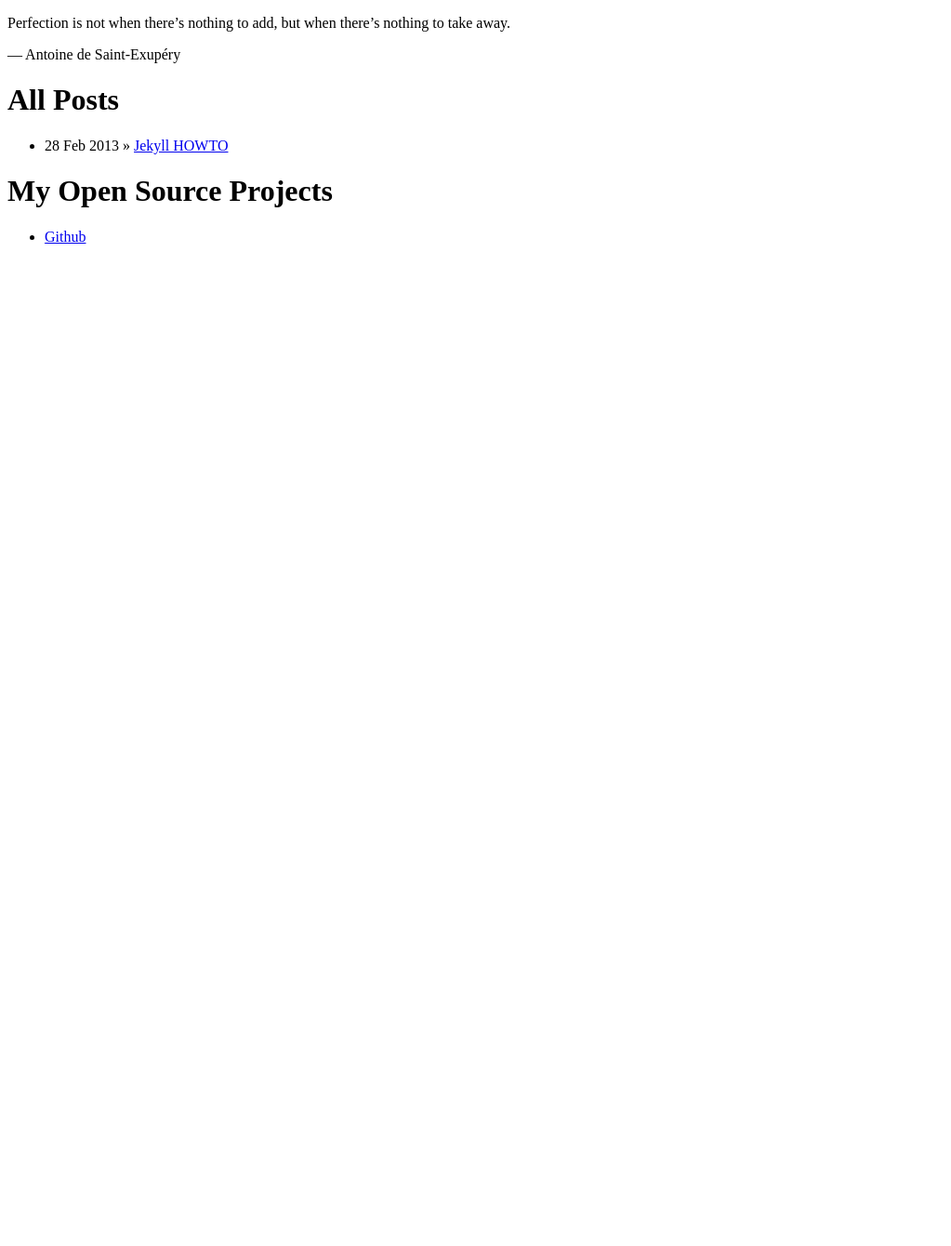
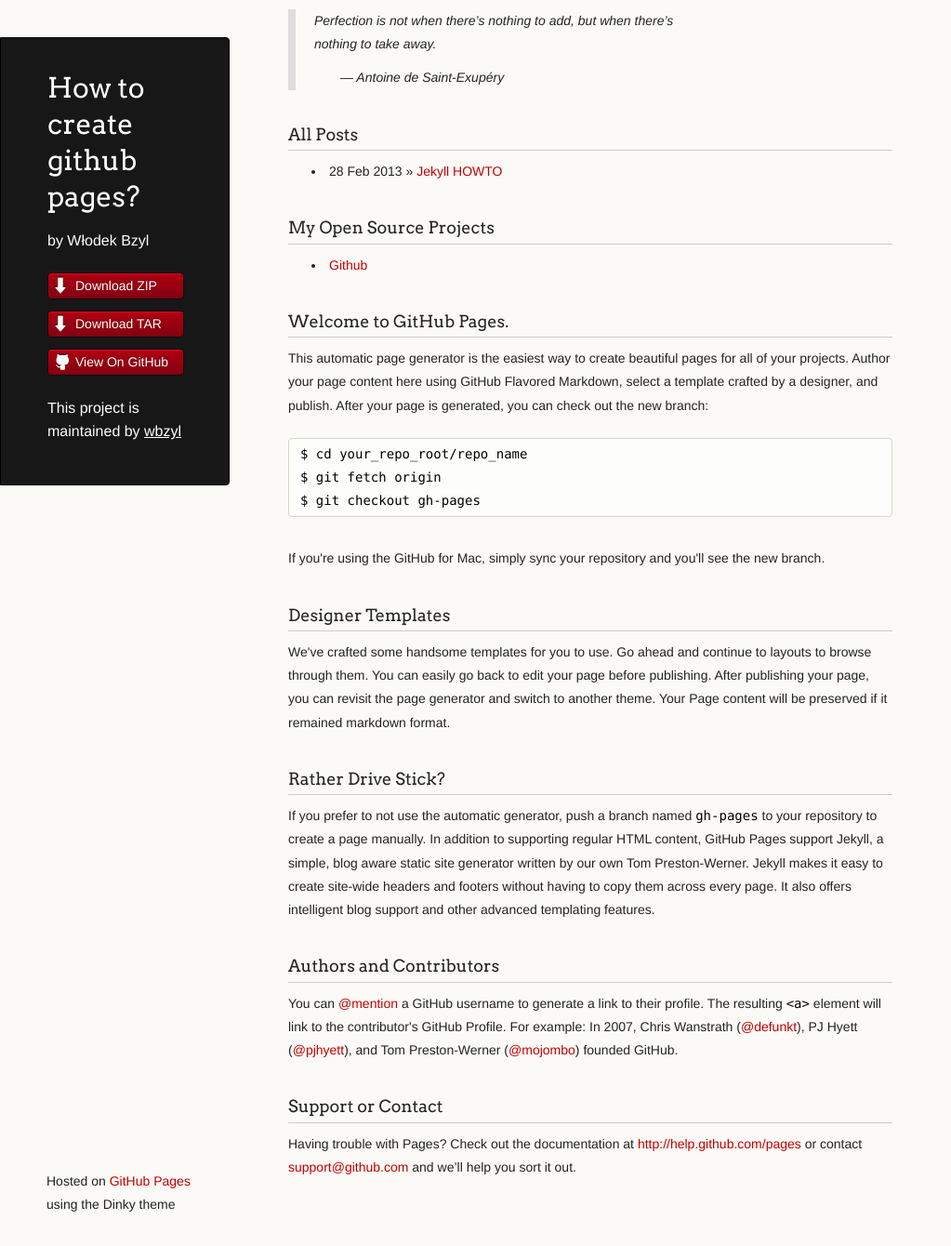
Before and after one commit to joliment/wbzyl.github.com, a Jekyll site: the page built from index.html, in a window 1280 px wide and 1340 px high. Shown: the whole window at 93% size, without its empty margins (0-1023 px from the left). Built offline with Jekyll 4.4.1, drawn with Linux system fonts in a browser that asks for light colours; Markdown is read by kramdown in place of the engine named in the settings.

Commit message:
dodano Dinky theme

```diff
--- a/_layouts/index.html
+++ b/_layouts/index.html
@@ -1,14 +1,46 @@
 <!doctype html public "★★★★★">
-<html "lang=pl">
+<html lang="pl">
   <head>
     <meta charset="utf-8">
+    <meta http-equiv="X-UA-Compatible" content="chrome=1">
     <title>{{ page.title }}</title>
-    <link rel="stylesheet" href="/stylesheets/css/blog.css">
-    <link rel="stylesheet" href="/stylesheets/pygments.css">
+
+    <link rel="stylesheet" href="/stylesheets/styles.css">
+    <link rel="stylesheet" href="/stylesheets/pygment_trac.css">
+    <link rel="stylesheet" href="/stylesheets/blog.css">
+    <script src="/javascripts/scale.fix.js"></script>
+    <meta name="viewport" content="width=device-width, initial-scale=1, user-scalable=no">
+    <!--[if lt IE 9]>
+    <script src="//html5shiv.googlecode.com/svn/trunk/html5.js"></script>
+    <![endif]-->
   </head>
   <body>
-    <div class="content">
-      {{ content }}
+    <div class="wrapper">
+      <header>
+        <h1 class="header">{{ page.title }}</h1>
+        <p class="header">by Włodek Bzyl</p>
+        <ul>
+          <li class="download"><a class="buttons" href="https://github.com/wbzyl/test/zipball/master">Download ZIP</a></li>
+          <li class="download"><a class="buttons" href="https://github.com/wbzyl/test/tarball/master">Download TAR</a></li>
+          <li><a class="buttons github" href="https://github.com/wbzyl/test">View On GitHub</a></li>
+        </ul>
+        <p class="header">This project is maintained by <a class="header name" href="https://github.com/wbzyl">wbzyl</a></p>
+      </header>
+      <article>
+        <blockquote>
+          <p>
+            Perfection is not when there’s nothing to add, but when there’s
+            nothing to take away.
+          </p>
+          <p class="source">— Antoine de Saint-Exupéry</p>
+        </blockquote>
+
+        {{ content }}
+      </article>
+      <footer>
+        <p><small>Hosted on <a href="https://pages.github.com">GitHub Pages</a> using the Dinky theme</small></p>
+      </footer>
     </div>
+    <!--[if !IE]><script>fixScale(document);</script><![endif]-->
   </body>
 </html>
--- a/index.html
+++ b/index.html
@@ -1,22 +1,70 @@
 ---
 layout: index
-title: Mój_Blog
+title: How to create github pages?
 ---
-<aside>
-  <p>
-    Perfection is not when there’s nothing to add, but when there’s
-    nothing to take away.
-  <p class="author">— Antoine de Saint-Exupéry
-</aside>
-
-<h1>All Posts</h1>
+<h3>All Posts</h3>
 <ul class="posts">
   {% for post in site.posts %}
     <li><span>{{ post.date | date_to_string }}</span> &raquo; <a href="{{ post.url }}">{{ post.title }}</a>
   {% endfor %}
 </ul>
 
-<h1>My Open Source Projects</h1>
+<h3>My Open Source Projects</h3>
 <ul class="posts">
   <li><a href="http://github.com/wbzyl/">Github</a>
 </ul>
+
+<h3>Welcome to GitHub Pages.</h3>
+
+<p>This automatic page generator is the easiest way to create
+beautiful pages for all of your projects. Author your page content
+here using GitHub Flavored Markdown, select a template crafted by a
+designer, and publish. After your page is generated, you can check out
+the new branch:</p>
+
+<pre><code>$ cd your_repo_root/repo_name
+$ git fetch origin
+$ git checkout gh-pages
+</code></pre>
+
+<p>If you're using the GitHub for Mac, simply sync your repository and
+you'll see the new branch.</p>
+
+<h3>Designer Templates</h3>
+
+<p>We've crafted some handsome templates for you to use. Go ahead and
+continue to layouts to browse through them. You can easily go back to
+edit your page before publishing. After publishing your page, you can
+revisit the page generator and switch to another theme. Your Page
+content will be preserved if it remained markdown format.</p>
+
+<h3>Rather Drive Stick?</h3>
+
+<p>If you prefer to not use the automatic generator, push a branch
+named <code>gh-pages</code> to your repository to create a page
+manually. In addition to supporting regular HTML content, GitHub Pages
+support Jekyll, a simple, blog aware static site generator written by
+our own Tom Preston-Werner. Jekyll makes it easy to create site-wide
+headers and footers without having to copy them across every page. It
+also offers intelligent blog support and other advanced templating
+features.</p>
+
+<h3>Authors and Contributors</h3>
+
+<p>You can <a href="https://github.com/blog/821"
+class="user-mention">@mention</a> a GitHub username to generate a link
+to their profile. The resulting <code>&lt;a&gt;</code> element will
+link to the contributor's GitHub Profile. For example: In 2007, Chris
+Wanstrath (<a href="https://github.com/defunkt"
+class="user-mention">@defunkt</a>), PJ Hyett
+(<a href="https://github.com/pjhyett"
+class="user-mention">@pjhyett</a>), and Tom Preston-Werner
+(<a href="https://github.com/mojombo"
+class="user-mention">@mojombo</a>) founded GitHub.</p>
+
+<h3>Support or Contact</h3>
+
+<p>Having trouble with Pages? Check out the documentation
+at <a href="http://help.github.com/pages">http://help.github.com/pages</a>
+or contact <a href="mailto:support@github.com">support@github.com</a>
+and we’ll help you sort it out.</p>
--- /dev/null
+++ b/javascripts/scale.fix.js
@@ -0,0 +1,20 @@
+fixScale = function(doc) {
+
+	var addEvent = 'addEventListener',
+	    type = 'gesturestart',
+	    qsa = 'querySelectorAll',
+	    scales = [1, 1],
+	    meta = qsa in doc ? doc[qsa]('meta[name=viewport]') : [];
+
+	function fix() {
+		meta.content = 'width=device-width,minimum-scale=' + scales[0] + ',maximum-scale=' + scales[1];
+		doc.removeEventListener(type, fix, true);
+	}
+
+	if ((meta = meta[meta.length - 1]) && addEvent in doc) {
+		fix();
+		scales = [.25, 1.6];
+		doc[addEvent](type, fix, true);
+	}
+
+};
--- /dev/null
+++ b/params.json
@@ -0,0 +1 @@
+{"name":"How to create github pages","tagline":"samouczek","body":"Welcome to GitHub Pages."}
--- a/stylesheets/blog.css
+++ b/stylesheets/blog.css
@@ -1,3 +1,10 @@
-body {
-  font-size: 18px;
+blockquote {
+  border-left: 8px solid #DDD;
 }
+blockquote p {
+  width: 66%;
+  margin-bottom: 11px;
+}
+blockquote p.source {
+  padding-left: 2em;
+}
--- /dev/null
+++ b/stylesheets/pygment_trac.css
@@ -0,0 +1,69 @@
+.highlight  { background: #ffffff; }
+.highlight .c { color: #999988; font-style: italic } /* Comment */
+.highlight .err { color: #a61717; background-color: #e3d2d2 } /* Error */
+.highlight .k { font-weight: bold } /* Keyword */
+.highlight .o { font-weight: bold } /* Operator */
+.highlight .cm { color: #999988; font-style: italic } /* Comment.Multiline */
+.highlight .cp { color: #999999; font-weight: bold } /* Comment.Preproc */
+.highlight .c1 { color: #999988; font-style: italic } /* Comment.Single */
+.highlight .cs { color: #999999; font-weight: bold; font-style: italic } /* Comment.Special */
+.highlight .gd { color: #000000; background-color: #ffdddd } /* Generic.Deleted */
+.highlight .gd .x { color: #000000; background-color: #ffaaaa } /* Generic.Deleted.Specific */
+.highlight .ge { font-style: italic } /* Generic.Emph */
+.highlight .gr { color: #aa0000 } /* Generic.Error */
+.highlight .gh { color: #999999 } /* Generic.Heading */
+.highlight .gi { color: #000000; background-color: #ddffdd } /* Generic.Inserted */
+.highlight .gi .x { color: #000000; background-color: #aaffaa } /* Generic.Inserted.Specific */
+.highlight .go { color: #888888 } /* Generic.Output */
+.highlight .gp { color: #555555 } /* Generic.Prompt */
+.highlight .gs { font-weight: bold } /* Generic.Strong */
+.highlight .gu { color: #800080; font-weight: bold; } /* Generic.Subheading */
+.highlight .gt { color: #aa0000 } /* Generic.Traceback */
+.highlight .kc { font-weight: bold } /* Keyword.Constant */
+.highlight .kd { font-weight: bold } /* Keyword.Declaration */
+.highlight .kn { font-weight: bold } /* Keyword.Namespace */
+.highlight .kp { font-weight: bold } /* Keyword.Pseudo */
+.highlight .kr { font-weight: bold } /* Keyword.Reserved */
+.highlight .kt { color: #445588; font-weight: bold } /* Keyword.Type */
+.highlight .m { color: #009999 } /* Literal.Number */
+.highlight .s { color: #d14 } /* Literal.String */
+.highlight .na { color: #008080 } /* Name.Attribute */
+.highlight .nb { color: #0086B3 } /* Name.Builtin */
+.highlight .nc { color: #445588; font-weight: bold } /* Name.Class */
+.highlight .no { color: #008080 } /* Name.Constant */
+.highlight .ni { color: #800080 } /* Name.Entity */
+.highlight .ne { color: #990000; font-weight: bold } /* Name.Exception */
+.highlight .nf { color: #990000; font-weight: bold } /* Name.Function */
+.highlight .nn { color: #555555 } /* Name.Namespace */
+.highlight .nt { color: #000080 } /* Name.Tag */
+.highlight .nv { color: #008080 } /* Name.Variable */
+.highlight .ow { font-weight: bold } /* Operator.Word */
+.highlight .w { color: #bbbbbb } /* Text.Whitespace */
+.highlight .mf { color: #009999 } /* Literal.Number.Float */
+.highlight .mh { color: #009999 } /* Literal.Number.Hex */
+.highlight .mi { color: #009999 } /* Literal.Number.Integer */
+.highlight .mo { color: #009999 } /* Literal.Number.Oct */
+.highlight .sb { color: #d14 } /* Literal.String.Backtick */
+.highlight .sc { color: #d14 } /* Literal.String.Char */
+.highlight .sd { color: #d14 } /* Literal.String.Doc */
+.highlight .s2 { color: #d14 } /* Literal.String.Double */
+.highlight .se { color: #d14 } /* Literal.String.Escape */
+.highlight .sh { color: #d14 } /* Literal.String.Heredoc */
+.highlight .si { color: #d14 } /* Literal.String.Interpol */
+.highlight .sx { color: #d14 } /* Literal.String.Other */
+.highlight .sr { color: #009926 } /* Literal.String.Regex */
+.highlight .s1 { color: #d14 } /* Literal.String.Single */
+.highlight .ss { color: #990073 } /* Literal.String.Symbol */
+.highlight .bp { color: #999999 } /* Name.Builtin.Pseudo */
+.highlight .vc { color: #008080 } /* Name.Variable.Class */
+.highlight .vg { color: #008080 } /* Name.Variable.Global */
+.highlight .vi { color: #008080 } /* Name.Variable.Instance */
+.highlight .il { color: #009999 } /* Literal.Number.Integer.Long */
+
+.type-csharp .highlight .k { color: #0000FF }
+.type-csharp .highlight .kt { color: #0000FF }
+.type-csharp .highlight .nf { color: #000000; font-weight: normal }
+.type-csharp .highlight .nc { color: #2B91AF }
+.type-csharp .highlight .nn { color: #000000 }
+.type-csharp .highlight .s { color: #A31515 }
+.type-csharp .highlight .sc { color: #A31515 }
--- /dev/null
+++ b/stylesheets/styles.css
@@ -0,0 +1,413 @@
+@import url(https://fonts.googleapis.com/css?family=Arvo:400,700,400italic);
+
+/* MeyerWeb Reset */
+
+html, body, div, span, applet, object, iframe,
+h1, h2, h3, h4, h5, h6, p, blockquote, pre,
+a, abbr, acronym, address, big, cite, code,
+del, dfn, em, img, ins, kbd, q, s, samp,
+small, strike, strong, sub, sup, tt, var,
+b, u, i, center,
+dl, dt, dd, ol, ul, li,
+fieldset, form, label, legend,
+table, caption, tbody, tfoot, thead, tr, th, td,
+article, aside, canvas, details, embed,
+figure, figcaption, footer, header, hgroup,
+menu, nav, output, ruby, section, summary,
+time, mark, audio, video {
+  margin: 0;
+  padding: 0;
+  border: 0;
+  font: inherit;
+  vertical-align: baseline;
+}
+
+
+/* Base text styles */
+
+body {
+  padding:10px 50px 0 0;
+  font-family:"Helvetica Neue", Helvetica, Arial, sans-serif;
+	font-size: 14px;
+	color: #232323;
+	background-color: #FBFAF7;
+	margin: 0;
+	line-height: 1.8em;
+	-webkit-font-smoothing: antialiased;
+
+}
+
+h1, h2, h3, h4, h5, h6 {
+  color:#232323;
+  margin:36px 0 10px;
+}
+
+p, ul, ol, table, dl {
+  margin:0 0 22px;
+}
+
+h1, h2, h3 {
+	font-family: Arvo, Monaco, serif;
+  line-height:1.3;
+	font-weight: normal;
+}
+
+h1,h2, h3 {
+	display: block;
+	border-bottom: 1px solid #ccc;
+	padding-bottom: 5px;
+}
+
+h1 {
+	font-size: 30px;
+}
+
+h2 {
+	font-size: 24px;
+}
+
+h3 {
+	font-size: 18px;
+}
+
+h4, h5, h6 {
+	font-family: Arvo, Monaco, serif;
+	font-weight: 700;
+}
+
+a {
+  color:#C30000;
+  font-weight:200;
+  text-decoration:none;
+}
+
+a:hover {
+	text-decoration: underline;
+}
+
+a small {
+	font-size: 12px;
+}
+
+em {
+	font-style: italic;
+}
+
+strong {
+  font-weight:700;
+}
+
+ul li {
+  list-style: inside;
+  padding-left: 25px;
+}
+
+ol li {
+  list-style: decimal inside;
+  padding-left: 20px;
+}
+
+blockquote {
+  margin: 0;
+  padding: 0 0 0 20px;
+  font-style: italic;
+}
+
+dl, dt, dd, dl p {
+	font-color: #444;
+}
+
+dl dt {
+  font-weight: bold;
+}
+
+dl dd {
+  padding-left: 20px;
+  font-style: italic;
+}
+
+dl p {
+  padding-left: 20px;
+  font-style: italic;
+}
+
+hr {
+  border:0;
+  background:#ccc;
+  height:1px;
+  margin:0 0 24px;
+}
+
+/* Images */
+
+img {
+  position: relative;
+  margin: 0 auto;
+  max-width: 650px;
+  padding: 5px;
+  margin: 10px 0 32px 0;
+  border: 1px solid #ccc;
+}
+
+
+/* Code blocks */
+
+code, pre {
+	font-family: Monaco, "Bitstream Vera Sans Mono", "Lucida Console", Terminal, monospace;
+  color:#000;
+  font-size:14px;
+}
+
+pre {
+	padding: 4px 12px;
+  background: #FDFEFB;
+  border-radius:4px;
+  border:1px solid #D7D8C8;
+  overflow: auto;
+  overflow-y: hidden;
+	margin-bottom: 32px;
+}
+
+
+/* Tables */
+
+table {
+  width:100%;
+}
+
+table {
+  border: 1px solid #ccc;
+  margin-bottom: 32px;
+  text-align: left;
+ }
+
+th {
+  font-family: 'Arvo', Helvetica, Arial, sans-serif;
+	font-size: 18px;
+	font-weight: normal;
+  padding: 10px;
+  background: #232323;
+  color: #FDFEFB;
+ }
+
+td {
+  padding: 10px;
+	background: #ccc;
+ }
+
+
+/* Wrapper */
+.wrapper {
+  width:960px;
+}
+
+
+/* Header */
+
+header {
+	background-color: #171717;
+	color: #FDFDFB;
+  width:170px;
+  float:left;
+  position:fixed;
+	border: 1px solid #000;
+	-webkit-border-top-right-radius: 4px;
+	-webkit-border-bottom-right-radius: 4px;
+	-moz-border-radius-topright: 4px;
+	-moz-border-radius-bottomright: 4px;
+	border-top-right-radius: 4px;
+	border-bottom-right-radius: 4px;
+	padding: 34px 25px 22px 50px;
+	margin: 30px 25px 0 0;
+	-webkit-font-smoothing: antialiased;
+}
+
+p.header {
+	font-size: 16px;
+}
+
+h1.header {
+	font-family: Arvo, sans-serif;
+	font-size: 30px;
+	font-weight: 300;
+	line-height: 1.3em;
+	border-bottom: none;
+	margin-top: 0;
+}
+
+
+h1.header, a.header, a.name, header a{
+	color: #fff;
+}
+
+a.header {
+	text-decoration: underline;
+}
+
+a.name {
+	white-space: nowrap;
+}
+
+header ul {
+  list-style:none;
+  padding:0;
+}
+
+header li {
+	list-style-type: none;
+  width:132px;
+  height:15px;
+	margin-bottom: 12px;
+	line-height: 1em;
+	padding: 6px 6px 6px 7px;
+
+	background: #AF0011;
+	background: -moz-linear-gradient(top, #AF0011 0%, #820011 100%);
+  background: -webkit-gradient(linear, left top, left bottom, color-stop(0%,#f8f8f8), color-stop(100%,#dddddd));
+  background: -webkit-linear-gradient(top, #AF0011 0%,#820011 100%);
+  background: -o-linear-gradient(top, #AF0011 0%,#820011 100%);
+  background: -ms-linear-gradient(top, #AF0011 0%,#820011 100%);
+  background: linear-gradient(top, #AF0011 0%,#820011 100%);
+
+	border-radius:4px;
+  border:1px solid #0D0D0D;
+
+	-webkit-box-shadow: inset 0px 1px 1px 0 rgba(233,2,38, 1);
+	box-shadow: inset 0px 1px 1px 0 rgba(233,2,38, 1);
+
+}
+
+header li:hover {
+	background: #C3001D;
+	background: -moz-linear-gradient(top, #C3001D 0%, #950119 100%);
+  background: -webkit-gradient(linear, left top, left bottom, color-stop(0%,#f8f8f8), color-stop(100%,#dddddd));
+  background: -webkit-linear-gradient(top, #C3001D 0%,#950119 100%);
+  background: -o-linear-gradient(top, #C3001D 0%,#950119 100%);
+  background: -ms-linear-gradient(top, #C3001D 0%,#950119 100%);
+  background: linear-gradient(top, #C3001D 0%,#950119 100%);
+}
+
+a.buttons {
+	-webkit-font-smoothing: antialiased;
+	background: url(../images/arrow-down.png) no-repeat;
+	font-weight: normal;
+	text-shadow: rgba(0, 0, 0, 0.4) 0 -1px 0;
+	padding: 2px 2px 2px 22px;
+	height: 30px;
+}
+
+a.github {
+	background: url(../images/octocat-small.png) no-repeat 1px;
+}
+
+a.buttons:hover {
+	color: #fff;
+	text-decoration: none;
+}
+
+
+/* Section - for main page content */
+
+section, article {
+  width:650px;
+  float:right;
+  padding-bottom:50px;
+}
+
+
+/* Footer */
+
+footer {
+  width:170px;
+  float:left;
+  position:fixed;
+  bottom:10px;
+	padding-left: 50px;
+}
+
+@media print, screen and (max-width: 960px) {
+
+  div.wrapper {
+    width:auto;
+    margin:0;
+  }
+
+  header, section, article, footer {
+    float:none;
+    position:static;
+    width:auto;
+  }
+
+	footer {
+		border-top: 1px solid #ccc;
+		margin:0 84px 0 50px;
+		padding:0;
+	}
+
+  header {
+    padding-right:320px;
+  }
+
+  section, article {
+    padding:20px 84px 20px 50px;
+    margin:0 0 20px;
+  }
+
+  header a small {
+    display:inline;
+  }
+
+  header ul {
+    position:absolute;
+    right:130px;
+    top:84px;
+  }
+}
+
+@media print, screen and (max-width: 720px) {
+  body {
+    word-wrap:break-word;
+  }
+
+  header {
+    padding:10px 20px 0;
+		margin-right: 0;
+  }
+
+	section, article {
+    padding:10px 0 10px 20px;
+    margin:0 0 30px;
+  }
+
+	footer {
+		margin: 0 0 0 30px;
+	}
+
+  header ul, header p.view {
+    position:static;
+  }
+}
+
+@media print, screen and (max-width: 480px) {
+
+  header ul li.download {
+    display:none;
+  }
+
+	footer {
+		margin: 0 0 0 20px;
+	}
+
+	footer a{
+		display:block;
+	}
+
+}
+
+@media print {
+  body {
+    padding:0.4in;
+    font-size:12pt;
+    color:#444;
+  }
+}
```
Also changed, not shown: _layouts/default.html (+22 -4 lines), _less/blog.less (+8 -1 lines), _posts/2013-02-28-jekyll-howto.md (+2 -1 lines), images/arrow-down.png (added), images/octocat-small.png (added).
